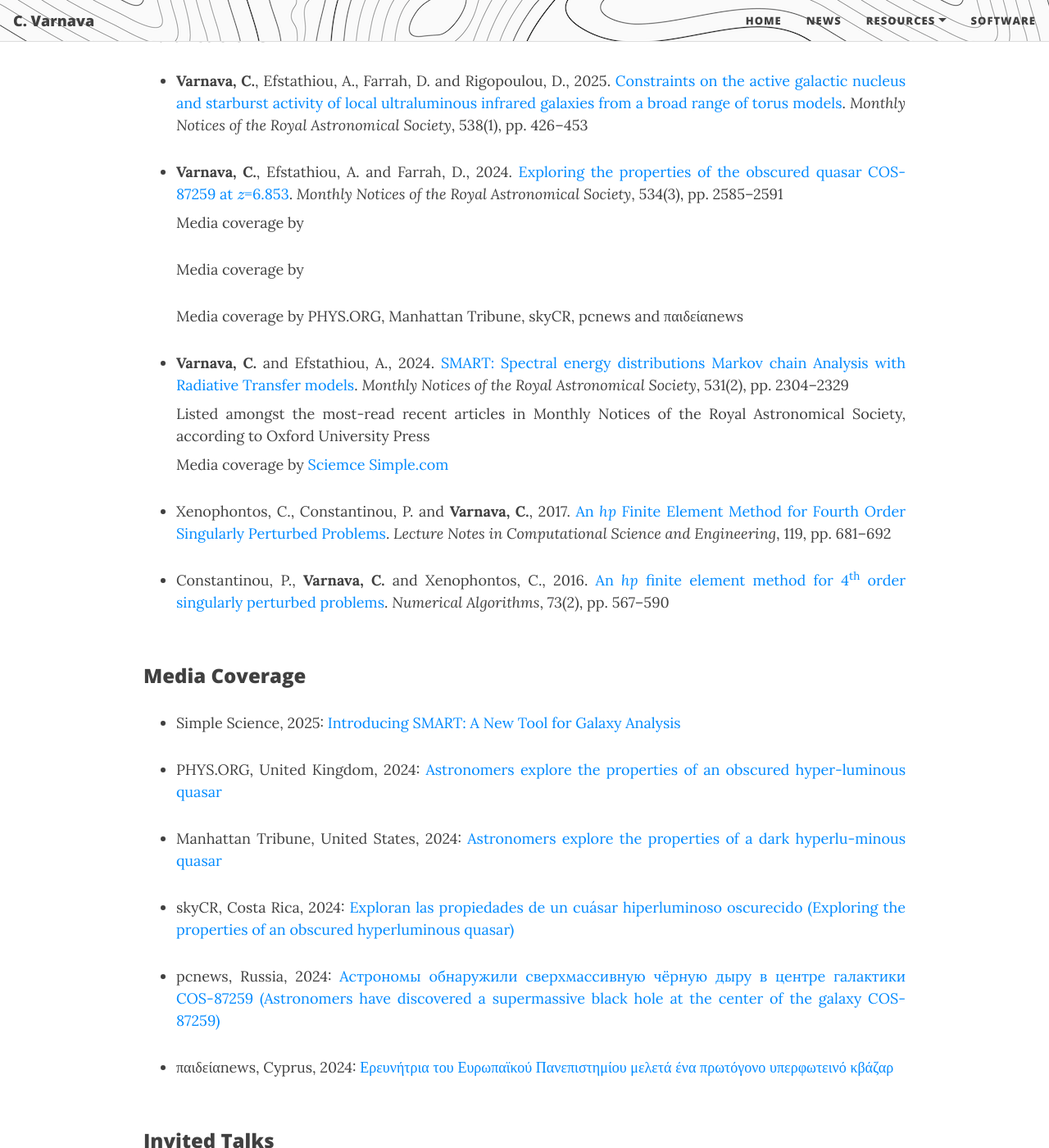
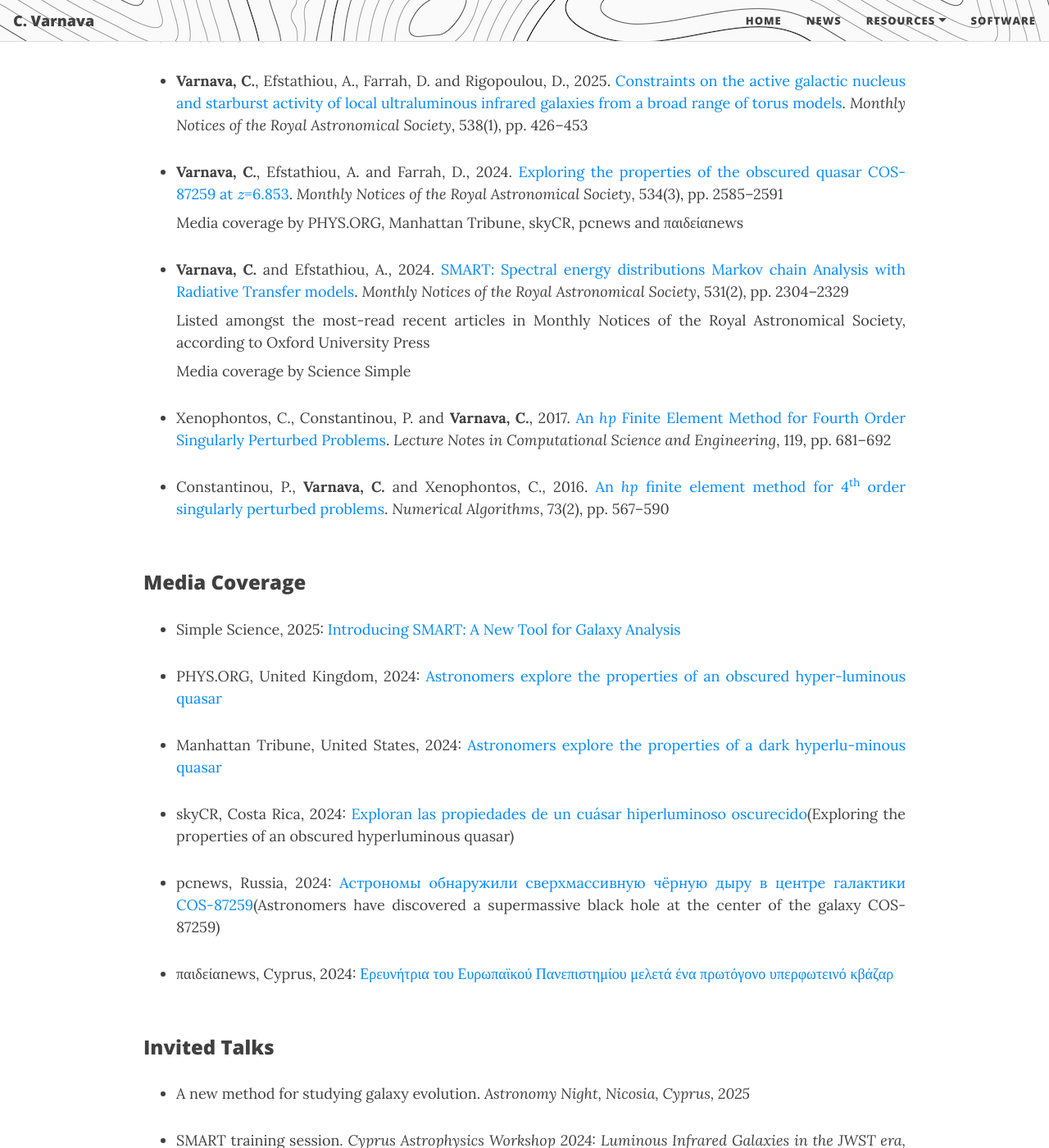
Before and after one commit to ch-var/ch-var.github.io, a Jekyll site: the page built from CV.html, in a window 1280 px wide and 1400 px high, scrolled down 2816 px. Shown: the whole window at 82% size. Built offline with Jekyll 4.4.1, drawn with Linux system fonts in a browser that asks for light colours; formulas are drawn with MathJax 3.

Commit message:
Update CV.html

```diff
--- a/CV.html
+++ b/CV.html
@@ -85,11 +85,11 @@ mathjax: true
 <li class="responsive-margin"><b>Varnava, C.</b>, Efstathiou, A., Farrah, D. and Rigopoulou, D., 2025. <a href="https://doi.org/10.1093/mnras/staf319">Constraints on the active galactic nucleus and starburst activity of local ultraluminous infrared galaxies from a broad range of torus models</a>. <i>Monthly Notices of the Royal Astronomical Society</i>, 538(1), pp. 426–453</li>
 <p></p>
 <li class="responsive-margin" style="margin-bottom: 8px;"><b>Varnava, C.</b>, Efstathiou, A. and Farrah, D., 2024. <a href="https://doi.org/10.1093/mnras/stae2221">Exploring the properties of the obscured quasar COS-87259 at \(z\)=6.853</a>. <i>Monthly Notices of the Royal Astronomical Society</i>, 534(3), pp. 2585–2591</li>
-<p align='justify' class="responsive-margin" style="margin-top: 0px;">Media coverage by <p align='justify' class="responsive-margin" style="margin-top: 0px;">Media coverage by <p align='justify' class="responsive-margin" style="margin-top: 0px;">Media coverage by PHYS.ORG, Manhattan Tribune, skyCR, pcnews and παιδείαnews</p>
+<p align='justify' class="responsive-margin" style="margin-top: 0px;">Media coverage by PHYS.ORG, Manhattan Tribune, skyCR, pcnews and παιδείαnews</p>
 <p></p>
 <li class="responsive-margin" style="margin-bottom: 8px;"><b>Varnava, C.</b> and Efstathiou, A., 2024. <a href="https://doi.org/10.1093/mnras/stae1141">SMART: Spectral energy distributions Markov chain Analysis with Radiative Transfer models</a>. <i>Monthly Notices of the Royal Astronomical Society</i>, 531(2), pp. 2304–2329</li>
 <p align='justify' class="responsive-margin" style="margin-top: 0px; margin-bottom: 8px;">Listed amongst the most-read recent articles in Monthly Notices of the Royal Astronomical Society, according to Oxford University Press</a></p>
-<p align='justify' class="responsive-margin" style="margin-top: 0px;">Media coverage by <a href="https://scisimple.com/en/articles/2025-07-27-introducing-smart-a-new-tool-for-galaxy-analysis--akg507q">Sciemce Simple.com</a></p>
+<p align='justify' class="responsive-margin" style="margin-top: 0px;">Media coverage by Science Simple</p>
 <p></p>
 <li class="responsive-margin">Xenophontos, C., Constantinou, P. and <b>Varnava, C.</b>, 2017. <a href="https://doi.org/10.1007/978-3-319-65870-4_49">An <i>hp</i> Finite Element Method for Fourth Order Singularly Perturbed Problems</a>. <i>Lecture Notes in Computational Science and Engineering</i>, 119, pp. 681–692</li>
 <p></p>
@@ -104,9 +104,9 @@ mathjax: true
 <p></p>
 <li class="responsive-margin">Manhattan Tribune, United States, 2024: <a href="https://manhattantribune.com/astronomers-explore-the-properties-of-a-dark-hyperluminous-quasar/">Astronomers explore the properties of a dark hyperlu-minous quasar</a></li>
 <p></p>
-<li class="responsive-margin">skyCR, Costa Rica, 2024: <a href="https://skycr.org/2024/10/21/exploran-las-propiedades-de-un-cuasar-hiperluminoso-oscurecido/">Exploran las propiedades de un cuásar hiperluminoso oscurecido (Exploring the properties of an obscured hyperluminous quasar)</a></li>
+<li class="responsive-margin">skyCR, Costa Rica, 2024: <a href="https://skycr.org/2024/10/21/exploran-las-propiedades-de-un-cuasar-hiperluminoso-oscurecido/">Exploran las propiedades de un cuásar hiperluminoso oscurecido</a>(Exploring the properties of an obscured hyperluminous quasar)</li>
 <p></p>
-<li class="responsive-margin">pcnews, Russia, 2024: <a href="https://pcnews.ru/news/astronomy_obnaruzili_sverhmassivnuu_cernuu_dyru_v_centre_galaktiki_cos_87259-1530160.html#gsc.tab=0">Астрономы обнаружили сверхмассивную чёрную дыру в центре галактики COS-87259 (Astronomers have discovered a supermassive black hole at the center of the galaxy COS-87259)</a></li>
+<li class="responsive-margin">pcnews, Russia, 2024: <a href="https://pcnews.ru/news/astronomy_obnaruzili_sverhmassivnuu_cernuu_dyru_v_centre_galaktiki_cos_87259-1530160.html#gsc.tab=0">Астрономы обнаружили сверхмассивную чёрную дыру в центре галактики COS-87259</a>(Astronomers have discovered a supermassive black hole at the center of the galaxy COS-87259)</li>
 <p></p>
 <li class="responsive-margin">παιδείαnews, Cyprus, 2024: <a href="https://paideia-news.com/panepistimio-frederick/2024/11/11/ereynitria-toy-eyropaikoy-panepistimioy-meleta-ena-protogono-yperfoteino-kbazar">Ερευνήτρια του Ευρωπαϊκού Πανεπιστημίου μελετά ένα πρωτόγονο υπερφωτεινό κβάζαρ</a></li>
 </ul>
```
